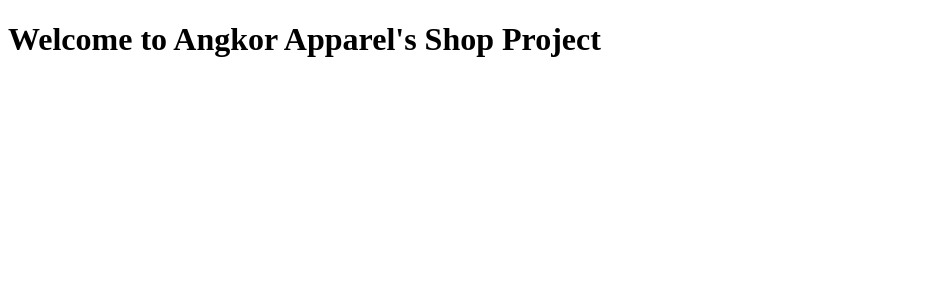
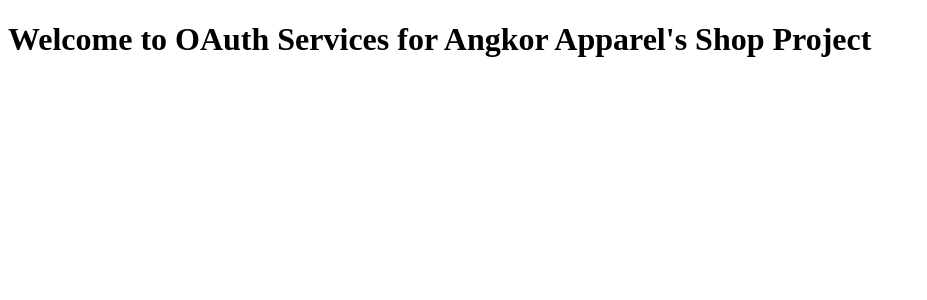
Before and after one commit to Sokmeak/IP-Project-C3, a Vue app: page / in a window 1280 px wide. Shown: the top 300 px of the page, without its empty margins (0-927 px from the left). Built offline with nearby package versions, Linux system fonts and the light colour scheme.

Commit message:
Create a new branch for Authorization

```diff
--- a/src/components/Home.vue
+++ b/src/components/Home.vue
@@ -1,5 +1,5 @@
 <template>
-  <h1>Welcome to Angkor Apparel's Shop Project</h1>
+  <h1>Welcome to OAuth Services for Angkor Apparel's Shop Project</h1>
 </template>
 
 <script>
```
